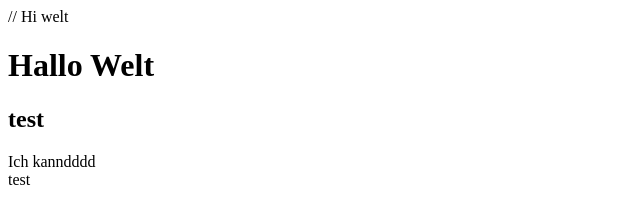
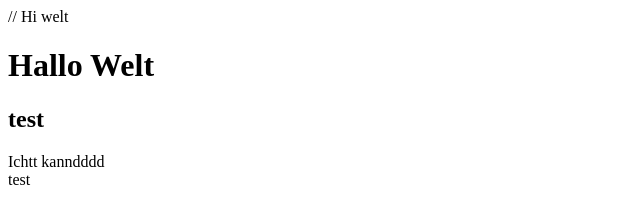
Before and after one commit to neo-World/Tests, a plain HTML site: page Testordner/index.html in a window 1280 px wide. Shown: the full height of the page, 0-640 px from the left. Drawn offline with Linux system fonts and the light colour scheme.

Commit message:
testbranch ertellt

```diff
--- a/Testordner/index.html
+++ b/Testordner/index.html
@@ -1,6 +1,6 @@
 // Hi welt
 <h1> Hallo Welt</h1>
 <h2>test </h2>
-<header> Ich kanndddd</header>
+<header> Ichtt kanndddd</header>
 
 <footer> test</footer>
```
